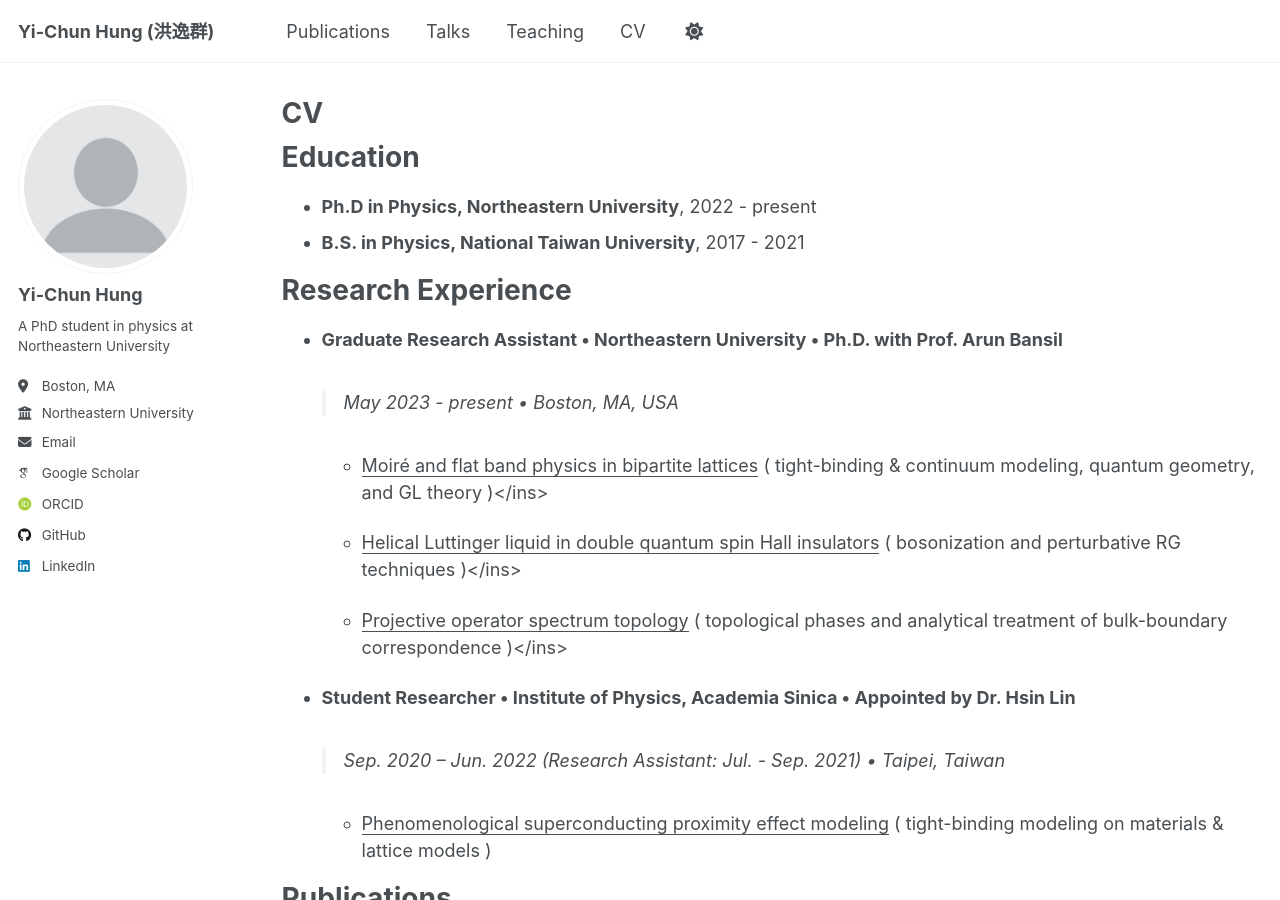
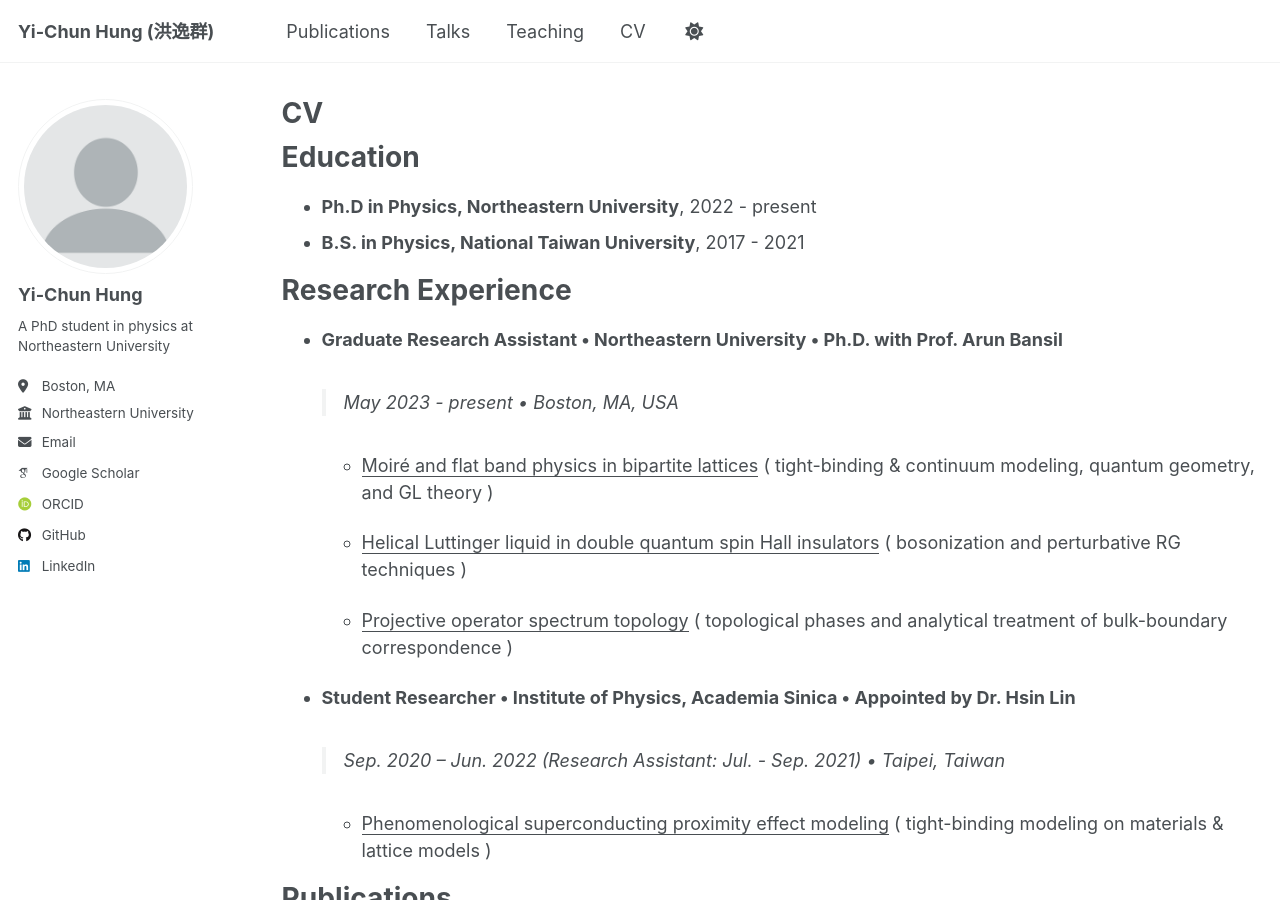
Before and after one commit to lengentyh/YiChunHung_Physics, a Jekyll site: the page built from _pages/cv.md, in a window 1280 px wide and 900 px high. Built offline with Jekyll 4.4.1, drawn with Linux system fonts in a browser that asks for light colours; some web fonts are replaced; a script that is not in the unit is left out; some of the changed lines change nothing that is shown.

Commit message:
Update cv.md

```diff
--- a/_pages/cv.md
+++ b/_pages/cv.md
@@ -19,11 +19,11 @@ Research Experience
 * __Graduate Research Assistant • Northeastern University • Ph.D. with Prof. Arun Bansil__
      > May 2023 - present • Boston, MA, USA
 
-     * <ins>Moiré and flat band physics in bipartite lattices</ins> ( tight-binding & continuum modeling, quantum geometry, and GL theory )</ins>
+     * <ins>Moiré and flat band physics in bipartite lattices</ins> ( tight-binding & continuum modeling, quantum geometry, and GL theory )
 
-     * <ins>Helical Luttinger liquid in double quantum spin Hall insulators</ins> ( bosonization and perturbative RG techniques )</ins>
+     * <ins>Helical Luttinger liquid in double quantum spin Hall insulators</ins> ( bosonization and perturbative RG techniques )
 
-     * <ins>Projective operator spectrum topology</ins> ( topological phases and analytical treatment of bulk-boundary correspondence )</ins>
+     * <ins>Projective operator spectrum topology</ins> ( topological phases and analytical treatment of bulk-boundary correspondence )
 
 * __Student Researcher • Institute of Physics, Academia Sinica • Appointed by Dr. Hsin Lin__
   > Sep. 2020 – Jun. 2022  (Research Assistant: Jul. - Sep. 2021) • Taipei, Taiwan
```
